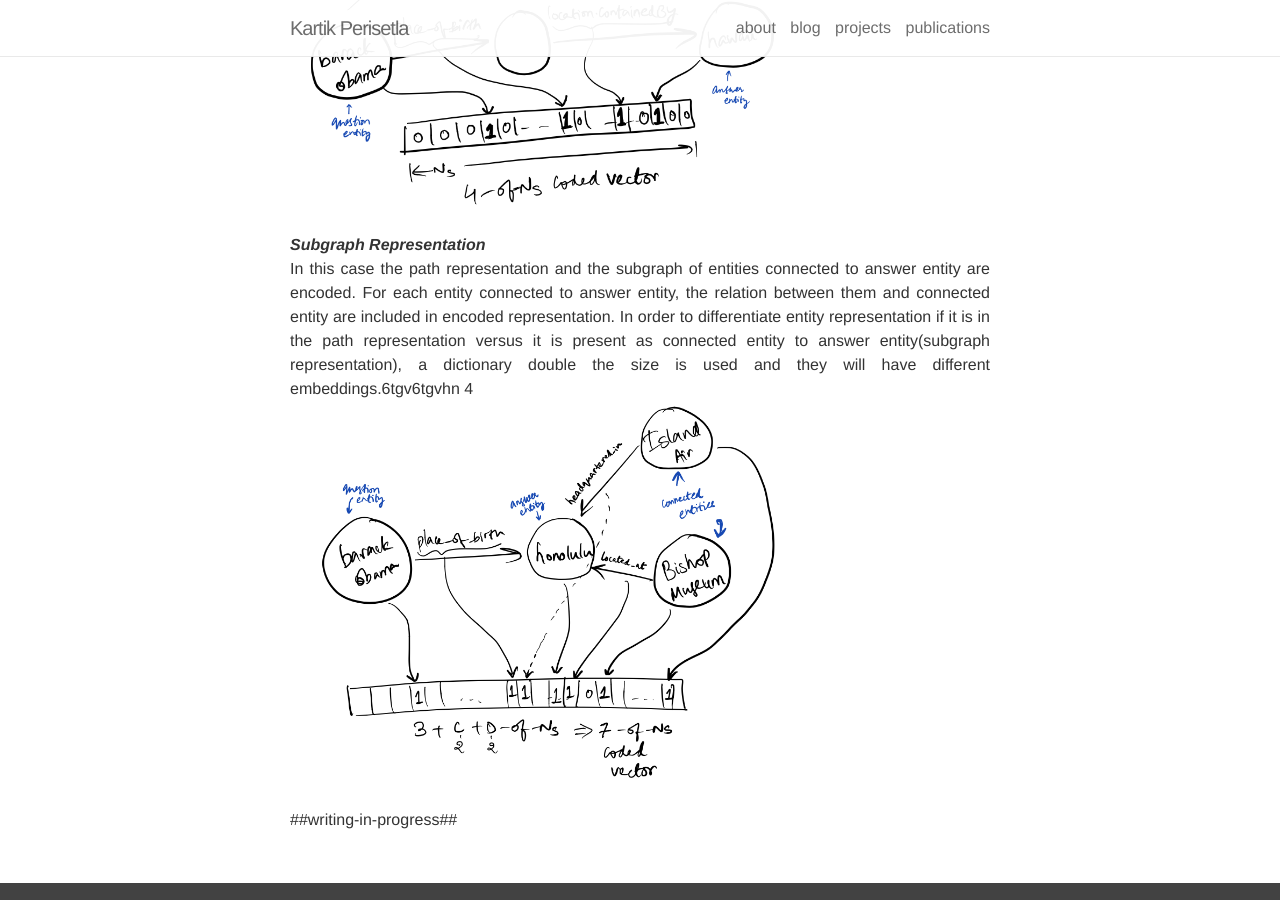
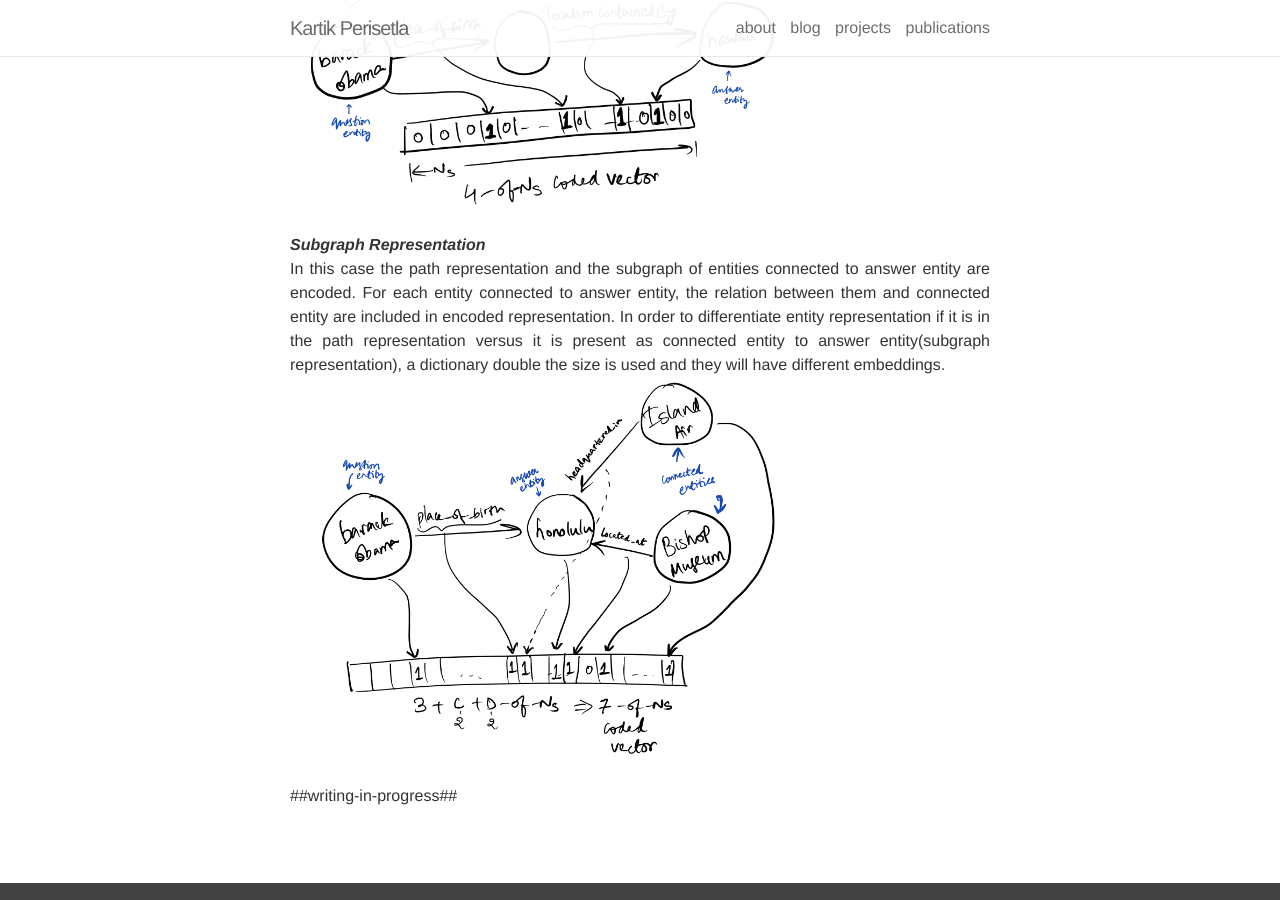
Before and after one commit to kartikperisetla/kartikperisetla.github.io, a Jekyll site: the page built from _posts/2020-03-12-question.answering.subgraph.embeddings.markdown, in a window 1280 px wide and 900 px high, scrolled down 3845 px. Built offline with Jekyll 4.4.1, drawn with Linux system fonts in a browser that asks for light colours; nearby versions of some CDN libraries.

Commit message:
Update 2020-03-12-question.answering.subgraph.embeddings.markdown

```diff
--- a/_posts/2020-03-12-question.answering.subgraph.embeddings.markdown
+++ b/_posts/2020-03-12-question.answering.subgraph.embeddings.markdown
@@ -89,6 +89,7 @@ description: An approach on how to use question embedding and knowledge subgraph
     <br />
     The answer candidate is represented as a single entity from Freebase, as 1-of-Ns coded vector with 1 corresponding
     to the entity of answer and rest 0.
+    <br/>
     <img width="500px" src="{{ site.baseurl }}/assets/img/blog/entity_encoding.png">
 
 </p>
@@ -109,7 +110,7 @@ description: An approach on how to use question embedding and knowledge subgraph
     entity connected to answer entity, the relation between them and connected entity are included in encoded
     representation. In order to differentiate entity representation if it is in the path representation versus it is
     present as connected entity to answer entity(subgraph representation), a dictionary double the size is used and they
-    will have different embeddings.6tgv6tgvhn 4
+    will have different embeddings.
     <br/>
     <img width="500px" src="{{ site.baseurl }}/assets/img/blog/subgraph-embedding.png"><br/>
 </p>
```
